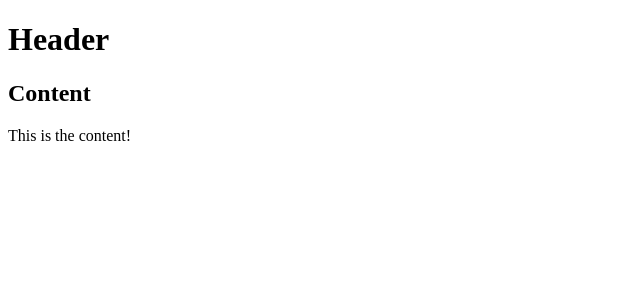
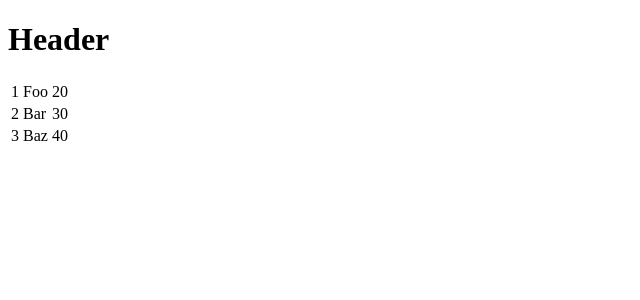
Before and after one commit to SeriyBg/react-app, a React app: page / in a window 1280 px wide. Shown: the top 300 px of the page, without its empty margins (0-640 px from the left). Built offline with nearby package versions, Linux system fonts and the light colour scheme.

Commit message:
Add state to components

```diff
--- a/App.jsx
+++ b/App.jsx
@@ -1,11 +1,36 @@
 import React from 'react';
 
 class App extends React.Component {
-   render() {
+	constructor(){
+		super();
+		this.state = {
+			data: [
+				{
+					"id":1,
+					"name":"Foo",
+					"age":20
+				},{
+					"id":2,
+					"name":"Bar",
+					"age":30
+				},{
+					"id":3,
+					"name":"Baz",
+					"age":40
+				}
+			]
+
+		}
+	}
+	render() {
       return (
          <div>
             <Header/>
-			<Content/>
+			<table>
+				<tbody>
+					{this.state.data.map((person, i) => <TableRow key={i} data={person} />)}
+				</tbody>
+			</table>
          </div>
       );
    }
@@ -21,13 +46,14 @@
 	}
 }
 
-class Content extends React.Component {
+class TableRow extends React.Component{
 	render(){
-		return (
-			<div>
-				<h2>Content</h2>
-				<p>This is the content!</p>
-			</div>
+		return(
+			<tr>
+				<td>{this.props.data.id}</td>
+				<td>{this.props.data.name}</td>
+				<td>{this.props.data.age}</td>
+			</tr>
 		);
 	}
 }
```
